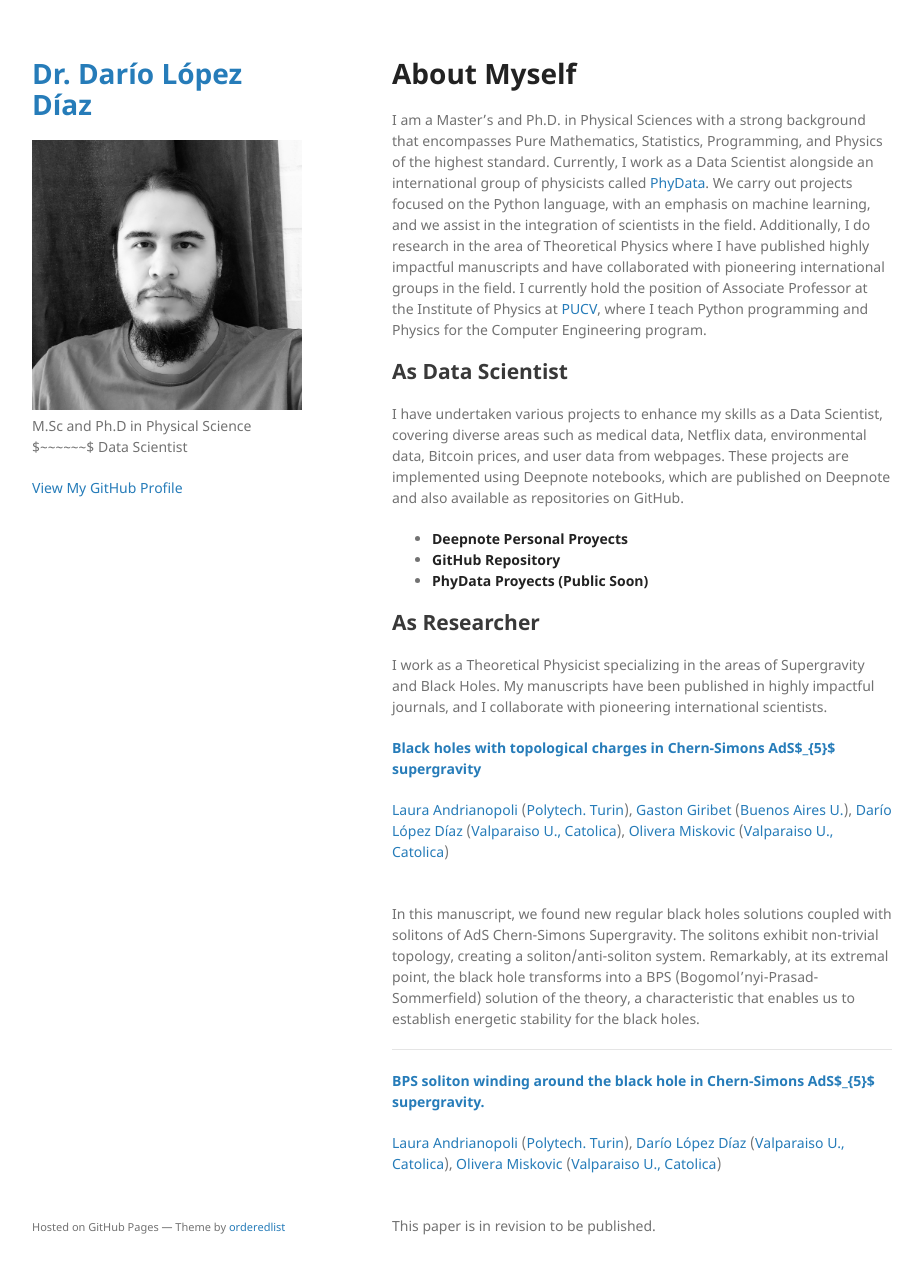
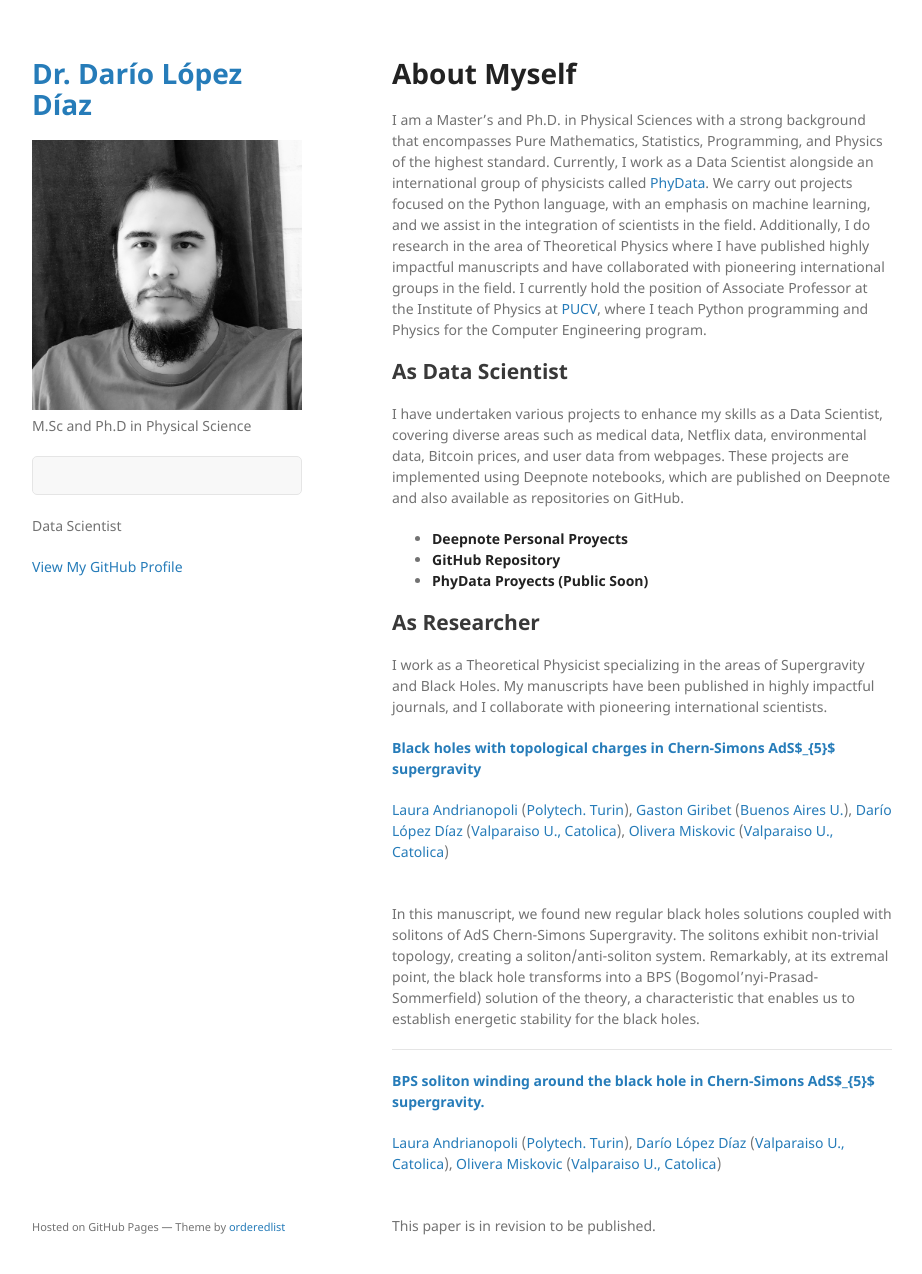
Before and after one commit to dariolopezd/dariolopezd.github.io, a Jekyll site: the page built from index.md, in a window 1280 px wide and 1306 px high. Shown: the top 1274 px of the window, without its empty margins (178-1100 px from the left). Built offline with Jekyll 4.4.1, drawn with Linux system fonts in a browser that asks for light colours; our own code applies the rules of GitHub Pages for plain Markdown files.

```diff
--- a/_config.yml
+++ b/_config.yml
@@ -1,6 +1,6 @@
 title: Dr. Darío López Díaz
 logo: /assets/img/logo.jpg
-description: M.Sc and Ph.D in Physical Science $~~~~~~$ Data Scientist
+description: M.Sc and Ph.D in Physical Science <pre>      </pre> Data Scientist
 show_downloads: false
 google_analytics:
 theme: jekyll-theme-minimal
```
